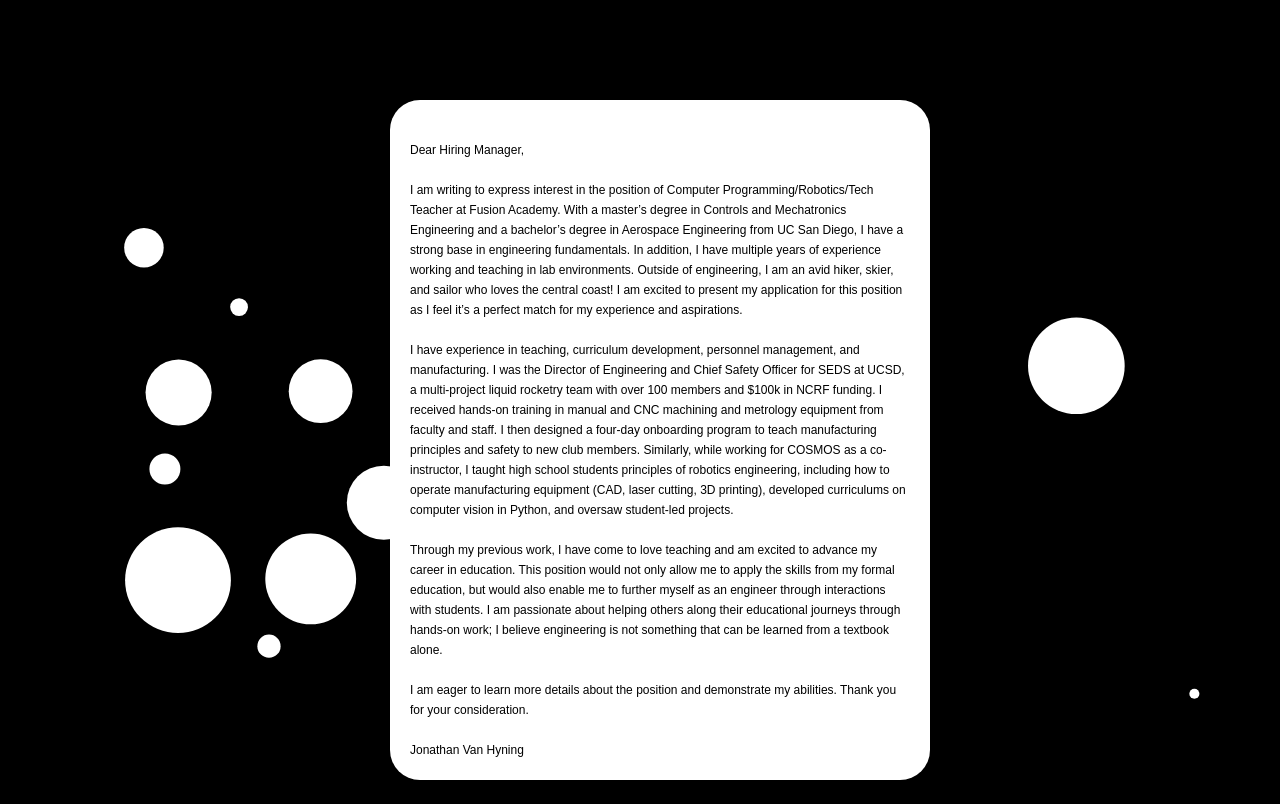
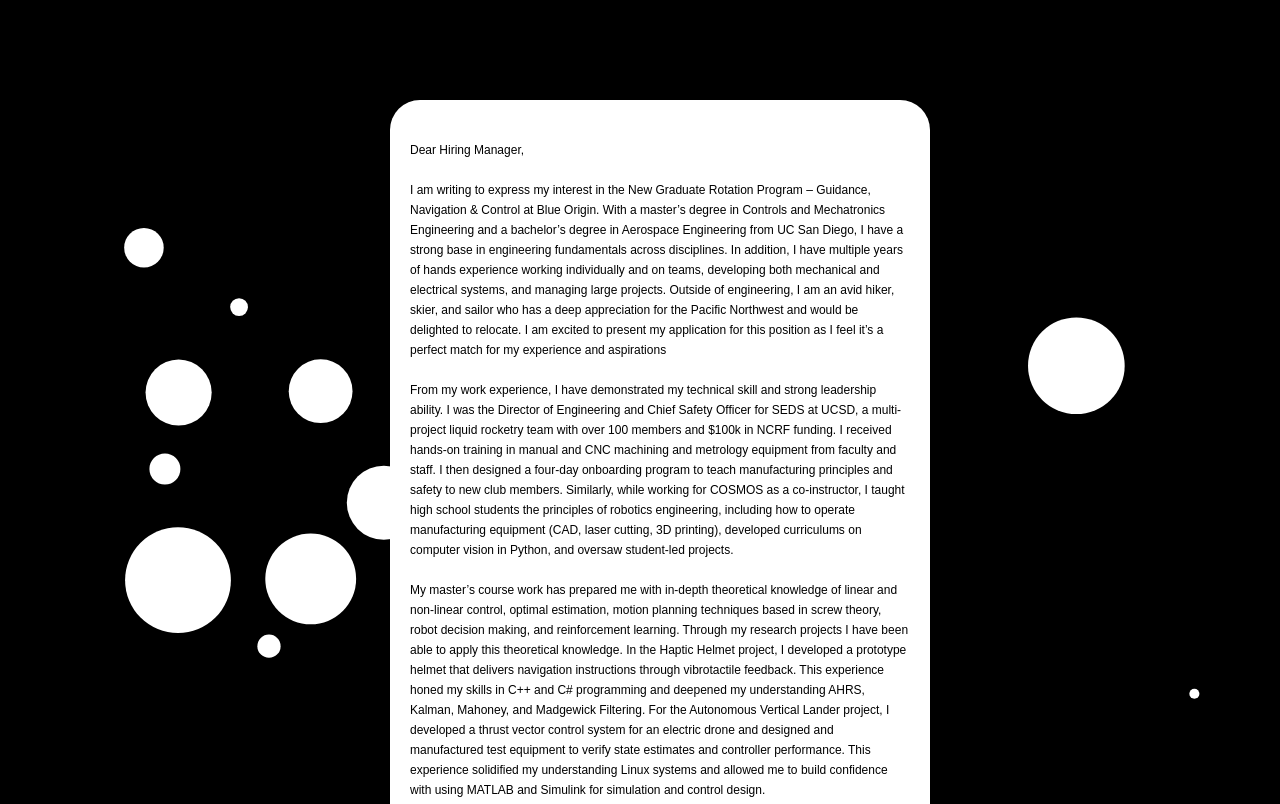
Before and after one commit to jvanhyn/jvanhyn.github.io, a plain HTML site: page index.html in a window 1280 px wide. Shown: the top 804 px of the page. Drawn offline with Linux system fonts and the light colour scheme.

Commit message:
Change to cover Letter

```diff
--- a/index.html
+++ b/index.html
@@ -19,43 +19,15 @@
         </p>
         <br>
         <p>
-            I am writing to express interest in the position of Computer Programming/Robotics/Tech Teacher at
-            Fusion
-            Academy. With a master’s degree in Controls and Mechatronics Engineering and a bachelor’s degree in
-            Aerospace Engineering from UC San Diego, I have a strong base in engineering fundamentals. In
-            addition, I
-            have multiple years of experience working and teaching in lab environments. Outside of engineering,
-            I am an
-            avid hiker, skier, and sailor who loves the central coast! I am excited to present my application
-            for this
-            position as I feel it’s a perfect match for my experience and aspirations.
+            I am writing to express my interest in the New Graduate Rotation Program – Guidance, Navigation & Control at Blue Origin. With a master’s degree in Controls and Mechatronics Engineering and a bachelor’s degree in Aerospace Engineering from UC San Diego, I have a strong base in engineering fundamentals across disciplines. In addition, I have multiple years of hands experience working individually and on teams, developing both mechanical and electrical systems, and managing large projects. Outside of engineering, I am an avid hiker, skier, and sailor who has a deep appreciation for the Pacific Northwest and would be delighted to relocate.  I am excited to present my application for this position as I feel it’s a perfect match for my experience and aspirations
         </p>
         <br>
         <p>
-            I have experience in teaching, curriculum development, personnel management, and manufacturing. I
-            was the
-            Director of Engineering and Chief Safety Officer for SEDS at UCSD, a multi-project liquid rocketry
-            team with
-            over 100 members and $100k in NCRF funding. I received hands-on training in manual and CNC machining
-            and
-            metrology equipment from faculty and staff. I then designed a four-day onboarding program to teach
-            manufacturing principles and safety to new club members. Similarly, while working for COSMOS as a
-            co-instructor, I taught high school students principles of robotics engineering, including how to
-            operate
-            manufacturing equipment (CAD, laser cutting, 3D printing), developed curriculums on computer vision
-            in
-            Python, and oversaw student-led projects.
+            From my work experience, I have demonstrated my technical skill and strong leadership ability. I was the Director of Engineering and Chief Safety Officer for SEDS at UCSD, a multi-project liquid rocketry team with over 100 members and $100k in NCRF funding. I received hands-on training in manual and CNC machining and metrology equipment from faculty and staff. I then designed a four-day onboarding program to teach manufacturing principles and safety to new club members. Similarly, while working for COSMOS as a co-instructor, I taught high school students the principles of robotics engineering, including how to operate manufacturing equipment (CAD, laser cutting, 3D printing), developed curriculums on computer vision in Python, and oversaw student-led projects.
         </p>
         <br>
         <p>
-            Through my previous work, I have come to love teaching and am excited to advance my career in
-            education.
-            This position would not only allow me to apply the skills from my formal education, but would also
-            enable me to further myself as an engineer through interactions with students. I am passionate about
-            helping others along their educational journeys through hands-on work; I believe engineering is not
-            something that can be
-            learned from a textbook alone.
-
+            My master’s course work has prepared me with in-depth theoretical knowledge of linear and non-linear control, optimal estimation, motion planning techniques based in screw theory, robot decision making, and reinforcement learning. Through my research projects I have been able to apply this theoretical knowledge. In the Haptic Helmet project, I developed a prototype helmet that delivers navigation instructions through vibrotactile feedback. This experience honed my skills in C++ and C# programming and deepened my understanding AHRS, Kalman, Mahoney, and Madgewick Filtering.  For the Autonomous Vertical Lander project, I developed a thrust vector control system for an electric drone and designed and manufactured test equipment to verify state estimates and controller performance. This experience solidified my understanding Linux systems and allowed me to build confidence with using MATLAB and Simulink for simulation and control design.
         </p>
         <br>
         <p>
```
